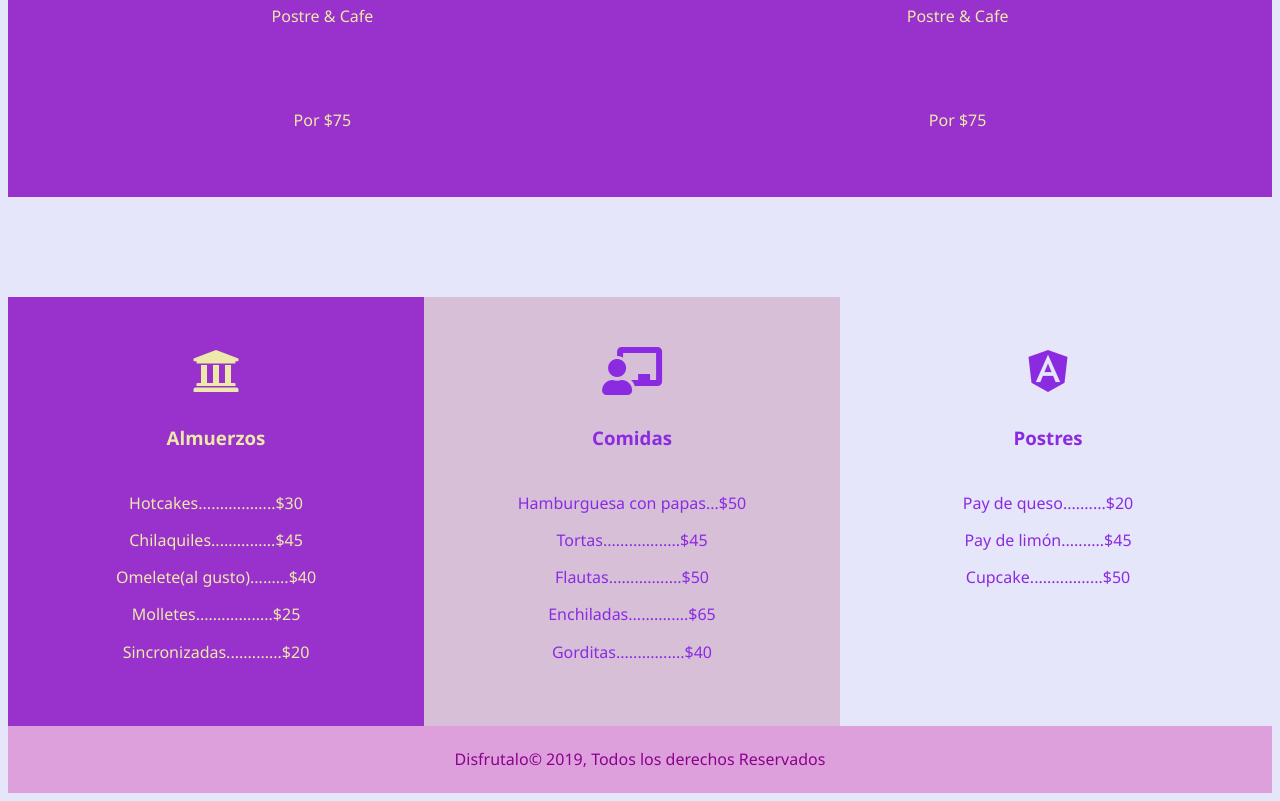
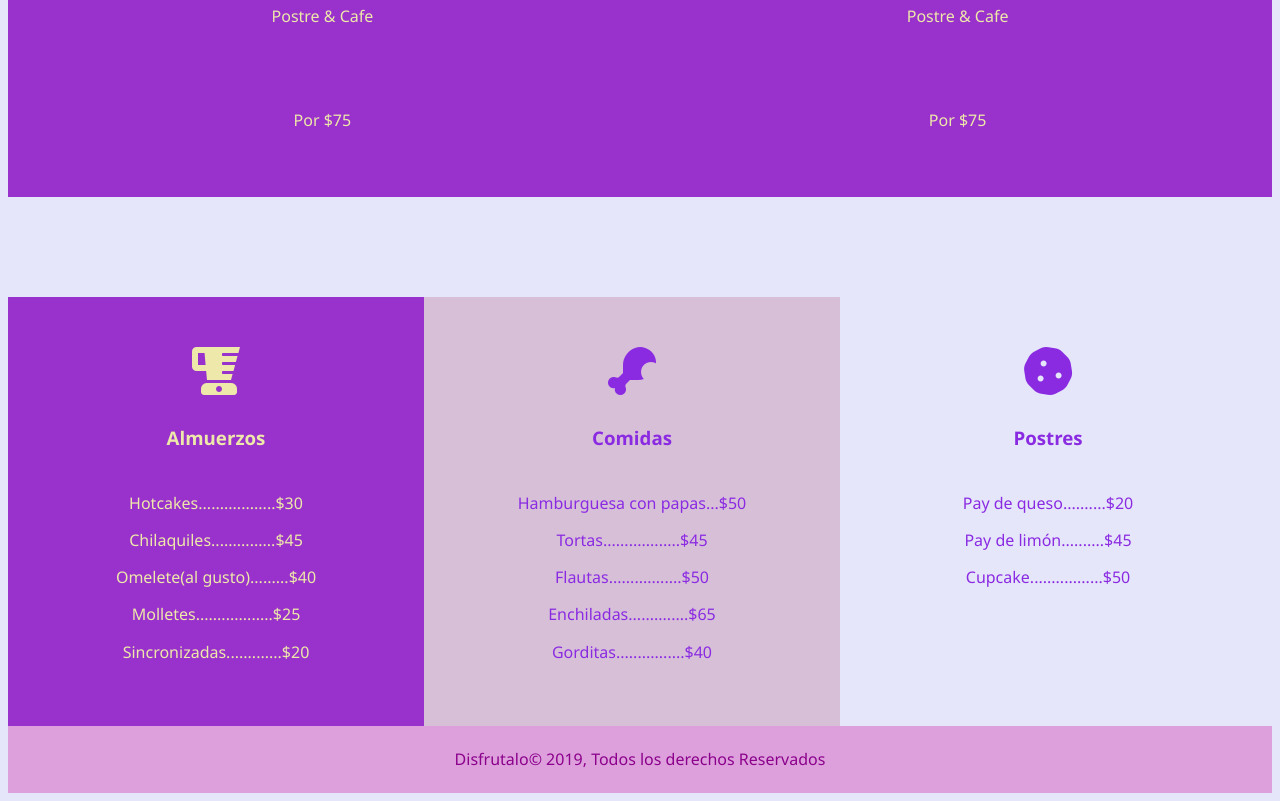
Before and after one commit to ZairaMoreno/examen1, a plain HTML site: page Menu.html in a window 1280 px wide. Shown: the part 1010-1811 px from the top of the page. Drawn offline with Linux system fonts and the light colour scheme.

Commit message:
Update Menu.html

```diff
--- a/Menu.html
+++ b/Menu.html
@@ -64,7 +64,7 @@
 
     <section id="features">
       <div class="box bg-dark">
-        <i class="fas fa-university fa-3x"></i>  <!--ir a pagina--> <!--fa para tamaño del icono-->
+        <i class="fas fa-blender fa-3x"></i>  <!--ir a pagina--> <!--fa para tamaño del icono-->
         <h3>Almuerzos</h3>
 <p>Hotcakes..................$30</p>
 <p>Chilaquiles...............$45</p>
@@ -74,7 +74,7 @@
 
       </div>
       <div class="box bg-primary">
-        <i class="fas fa-chalkboard-teacher fa-3x"></i>
+        <i class="fas fa-drumstick-bite fa-3x"></i>
         <h3>Comidas</h3>
         <p>Hamburguesa con papas...$50</p>
         <p>Tortas..................$45</p>
@@ -83,7 +83,7 @@
         <p>Gorditas................$40</p>
       </div>
       <div class="box bg-light">
-        <i class="fab fa-angular fa-3x"></i>
+          <i class="fas fa-cookie fa-3x""></i>
         <h3>Postres</h3>
         <p>Pay de queso..........$20</p>
         <p>Pay de limón..........$45</p>
```
